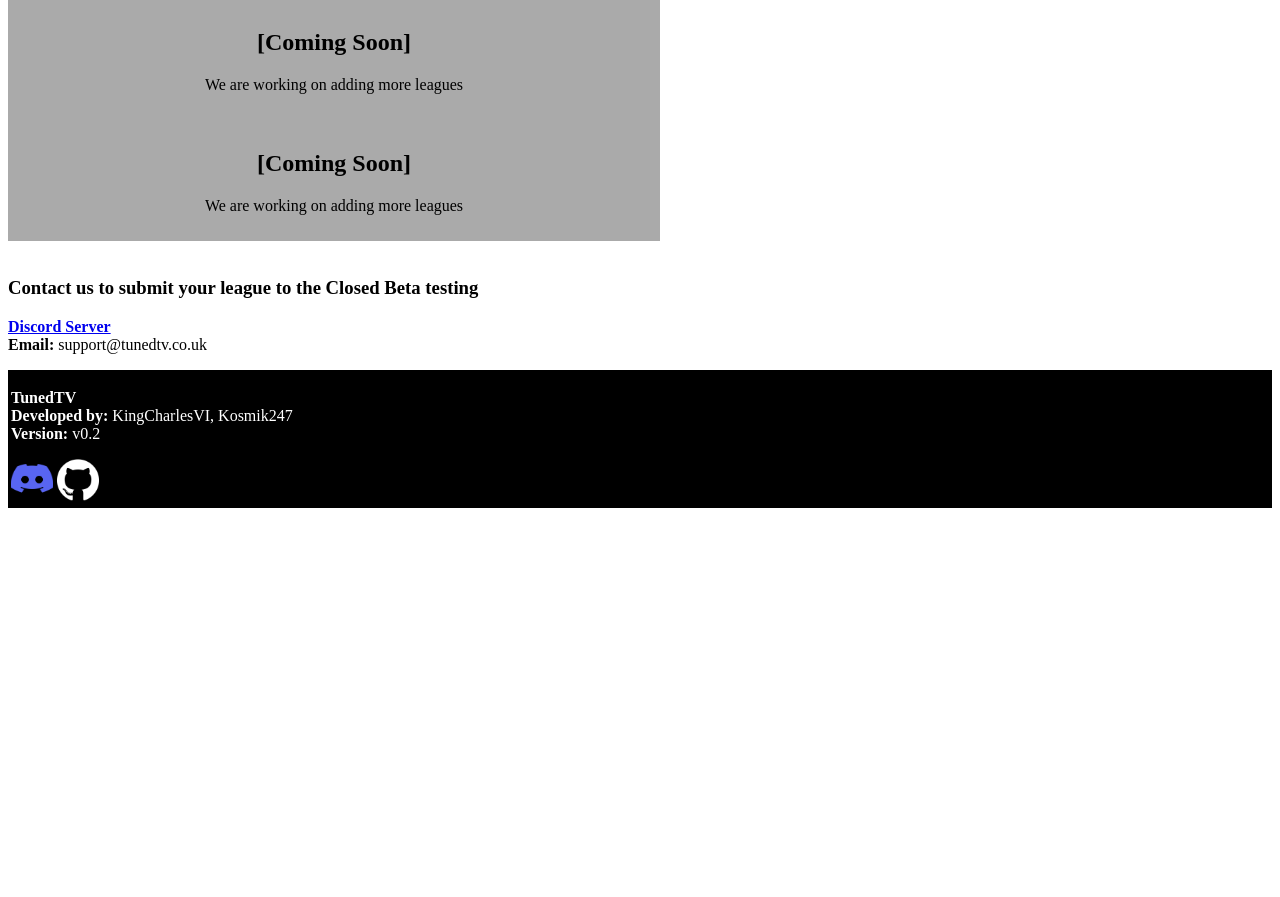
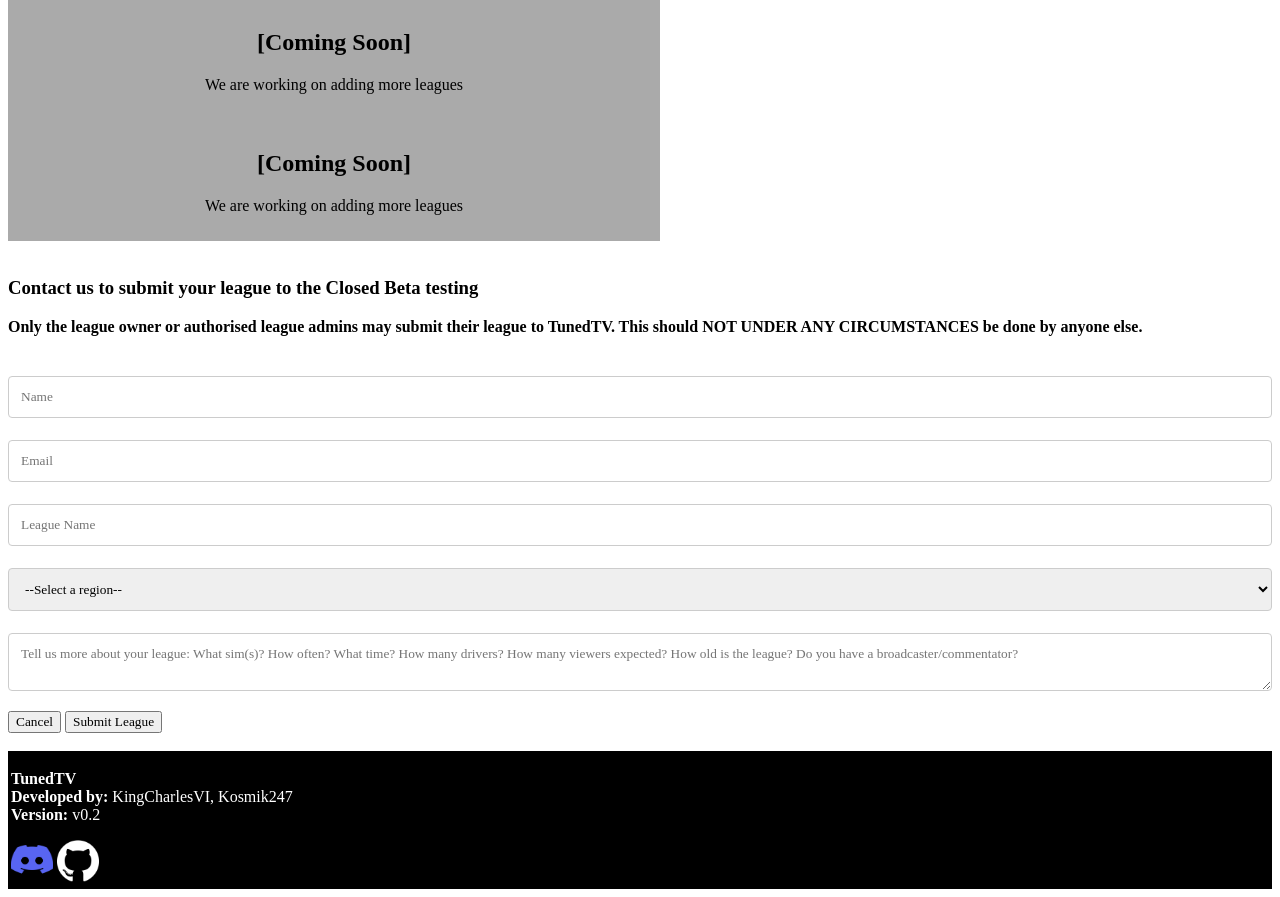
Before and after one commit to KingCharlesVI/tunedtv-website, a PHP site: page /html/leagues.php in a window 1280 px wide. Shown: the part 444-1341 px from the top of the page. Before the commit the page ends 952 px from the top, so only its background shows below. Run offline with PHP 8.4, Linux system fonts and the light colour scheme.

Commit message:
Added league submit form

```diff
--- a/html/leagues.php
+++ b/html/leagues.php
@@ -59,10 +59,29 @@ function gridView() {
 </script>
 <br>
 <h3>Contact us to submit your league to the Closed Beta testing</h3>
-<p>
-  <b><a href="https://discord.gg/UpweTajymD" target="_blank">Discord Server</a></b><br>
-  <b>Email: </b>support@tunedtv.co.uk
-</p>
+<b><p>Only the league owner or authorised league admins may submit their league to TunedTV. This should NOT UNDER ANY CIRCUMSTANCES be done by anyone else.</p></b>
+<br>
+<form class="contact-form" action="../includes/contactform.inc.php" method="post">
+        <input type="text" name="name" placeholder="Name">
+        <br>
+        <input type="text" name="email" placeholder="Email">
+        <br>
+        <input type="text" name="leaguename" placeholder="League Name">
+        <br>
+        <select id="region" name="region">
+          <option value="">--Select a region--</option>
+          <option value="namerica">North America</option>
+          <option value="samerica">South America</option>
+          <option value="europe">Europe</option>
+          <option value="africa">Africa</option>
+          <option value="asia">Asia</option>
+          <option value="oceania">Oceania</option>
+        <br>
+        <textarea name="description" placeholder="Tell us more about your league: What sim(s)? How often? What time? How many drivers? How many viewers expected? How old is the league? Do you have a broadcaster/commentator?"></textarea>
+        <button type="button" class="cancelbtn">Cancel</button>
+        <button type="submit" class="submitbtn">Submit League</button>
+    </form>
+<br>
 <footer>
   <p><b>TunedTV</b><br><b>Developed by:</b> KingCharlesVI, Kosmik247<br><b>Version: </b>v0.2</p>
   <a href="https://discord.gg/UpweTajymD" target="_blank"><img src="/images/discord.png" style="width:42px;height:42px"></a>
```
Also changed, not shown: includes/contactform.inc.php (added, +24 -0 lines), static/leaguesubmitsuccess.php (added, +9 -0 lines), vods/lvf1vods.php (+27 -5 lines).
